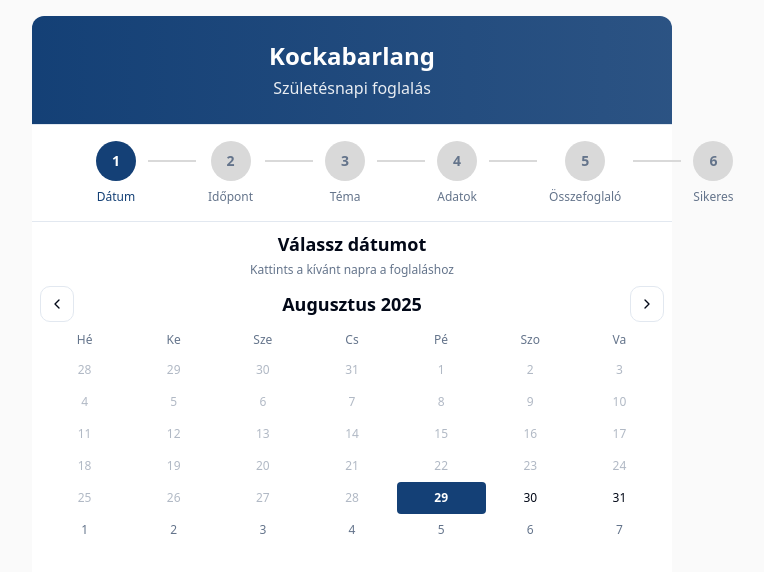
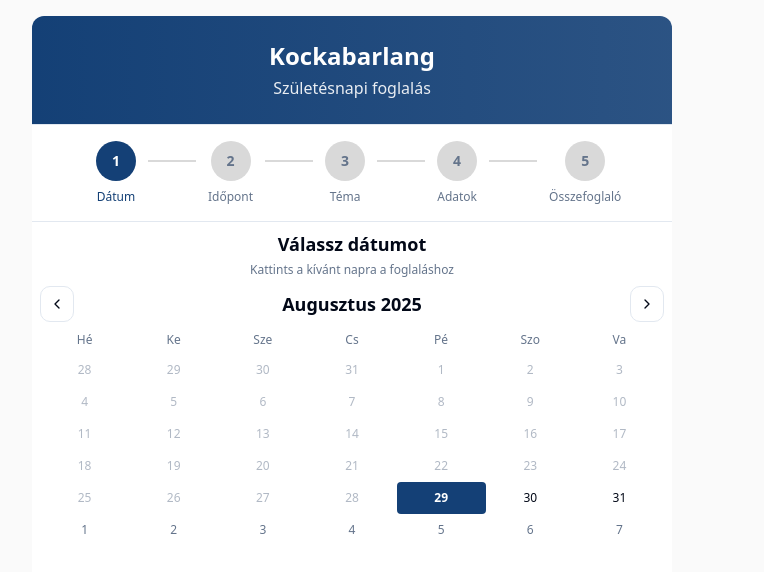
Before and after one commit to mtzs0/kockabarlang-party-planner, a React (Vite) app: page / in a window 1280 px wide. Shown: the top 572 px of the page, without its empty margins (288-1052 px from the left). Built offline with nearby package versions, Linux system fonts and the light colour scheme.

Commit message:
Hide success step from stepper
The success step will no longer be displayed in the step indicator. The form will remain on the summary step after successful submission, while still showing the success page content.

```diff
--- a/src/components/BirthdayReservationForm.tsx
+++ b/src/components/BirthdayReservationForm.tsx
@@ -27,7 +27,6 @@ const STEPS = [
   { id: 3, title: "Téma" },
   { id: 4, title: "Adatok" },
   { id: 5, title: "Összefoglaló" },
-  { id: 6, title: "Sikeres" },
 ];
 
 export const BirthdayReservationForm = () => {
@@ -137,7 +136,7 @@ export const BirthdayReservationForm = () => {
         <div className="p-4 border-b">
           <StepIndicator
             steps={STEPS}
-            currentStep={currentStep}
+            currentStep={currentStep > 5 ? 5 : currentStep}
             completedSteps={completedSteps}
             onStepClick={handleStepClick}
           />
```
